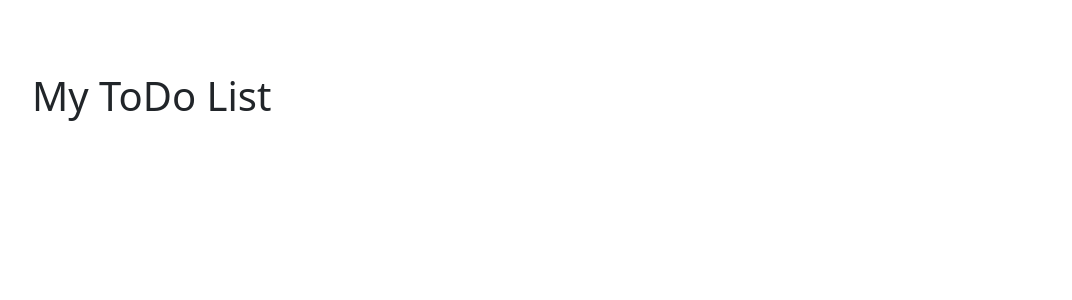
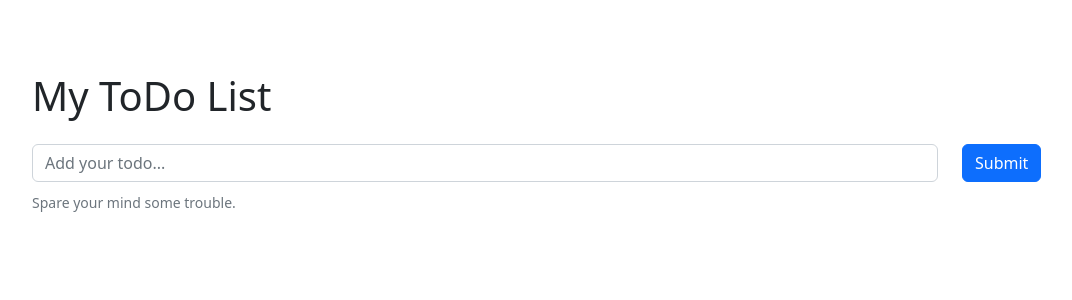
Before and after one commit to ShaviyaVictor/to_do_app, a React (Create React App) app: page / in a window 1280 px wide. Shown: the top 300 px of the page, without its empty margins (62-1134 px from the left). Built offline with nearby package versions, Linux system fonts and the light colour scheme.

Commit message:
Add the styled AddToDoForm component

```diff
--- a/src/App.js
+++ b/src/App.js
@@ -1,5 +1,6 @@
 import 'bootstrap/dist/css/bootstrap.min.css';
 import './App.css';
+import AddToDoForm from './components/AddToDoForm';
 
 function App() {
   return (
@@ -7,6 +8,7 @@ function App() {
       <h1>
         My ToDo List
       </h1>
+      <AddToDoForm />
     </div>
   );
 }
--- /dev/null
+++ b/src/components/AddToDoForm.js
@@ -0,0 +1,48 @@
+import React, { useState } from "react";
+import { Button, Form, Row, Col } from "react-bootstrap";
+
+const AddToDoForm = () => {
+
+  const [value, setValue] = useState('');
+
+  const onSubmit = (event) => {
+    event.preventDefault();
+    console.log("Client entered: " + value);
+  };
+
+  return (
+    <Form onSubmit={onSubmit} className='form-inline mt-4 mb-4'>
+
+      <Row>
+        <Col xs={10}>
+          <Form.Group className="mb-3">
+            {/* <Form.Label className="sr-only">
+              Title:
+            </Form.Label> */}
+            <Form.Control
+              type="text"
+              placeholder="Add your todo..."
+              className="form-control mb-2 mr-sm-2"
+              value={value}
+              onChange={(event) => setValue(event.target.value)}
+            />
+            <Form.Text className="text-muted">
+              Spare your mind some trouble.
+            </Form.Text>
+          </Form.Group>
+        </Col>
+
+        <Col>
+          <Button variant="btn btn-primary" type="submit">
+            Submit
+          </Button>
+        </Col>
+
+      </Row>
+
+    </Form>
+  );
+
+};
+
+export default AddToDoForm;
```
